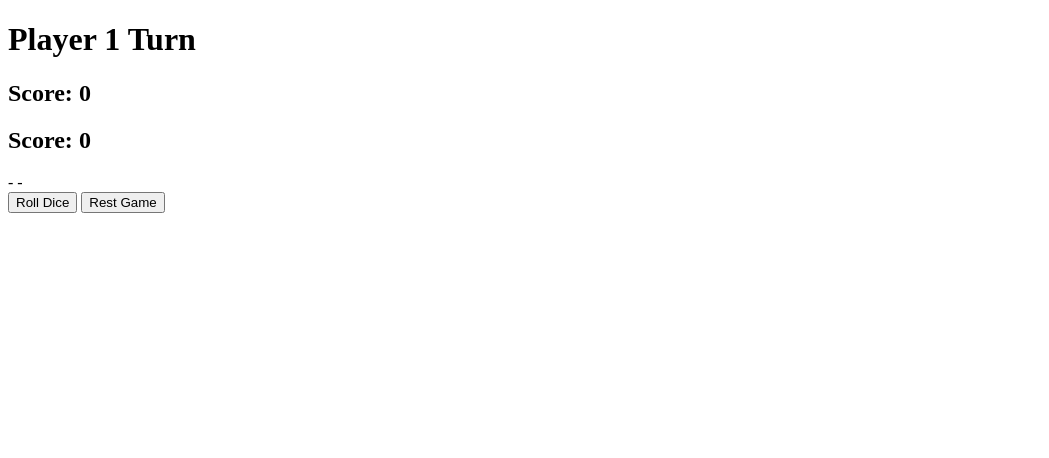
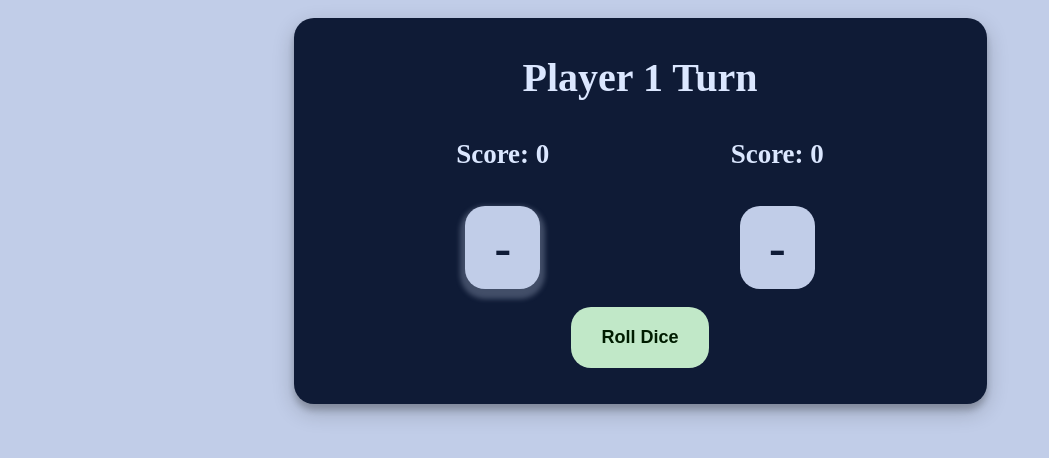
Before and after one commit to Vejituh/dice-game, a plain HTML site: page index.html in a window 1280 px wide. Shown: the whole page, without its empty margins (0-1049 px from the left). Drawn offline with Linux system fonts and the light colour scheme.

Commit message:
add styling and fix to html

```diff
--- a/index.html
+++ b/index.html
@@ -12,12 +12,12 @@
                 <h2>Score: <span id="player1-score">0</span></h2>
                 <h2>Score: <span id="player2-score">0</span></h2>
             </div>
-            <div class="players-dice-roll">
-                <span id="player1-dice-roll">-</span>
+            <div class="player-dice-rolls">
+                <span  class="current" id="player1-dice-roll">-</span>
                 <span id="player2-dice-roll">-</span>
             </div>
             <div class="game-buttons">
-                <button id="roll-dice-button">Roll Dice</button>
+                <button class="active" id="roll-dice-button">Roll Dice</button>
                 <button id="reset-game-button">Rest Game</button>
             </div>
         </div>
--- a/main.css
+++ b/main.css
@@ -0,0 +1,87 @@
+body {
+    margin: 0;
+    background-color: #C1CDE8;
+    color: #DBE7FF;
+    padding: 0 2ch;
+    font-size: 18px;
+}
+
+h1, h2 {
+    margin: 0;
+}
+
+h1 {
+    font-size: 40px;
+    margin-bottom: 1ch;
+}
+
+.game-container {
+    max-width: 65ch;
+    background-color: #0F1B36;
+    display: flex;
+    flex-direction: column;
+    text-align: center;
+    margin: 2ch auto;
+    border-radius: 20px;
+    padding: 4ch 6ch;
+    box-shadow: 0 8px 22px rgba(0,0,0,0.20), 0 6px 6px rgba(0,0,0,0.20);
+}
+
+.player-scores, .player-dice-rolls {
+    display: flex;
+    flex-flow: row wrap;
+    align-items: center;
+    justify-content: space-around;
+    padding: 2ch;
+}
+
+#player1-dice-roll, #player2-dice-roll {
+    background-color: #C1CDE8;
+    color: #0F1B36;
+    padding: 0.5ch 0;
+    width: 3ch;
+    border-radius: 20px;
+    font-weight: 900;
+    font-size: 50px;
+}
+
+.game-buttons {
+    display: flex;
+    justify-content: center;
+}
+
+#roll-dice-button,  #reset-game-button{
+    padding: 2ch 3ch;
+    border-radius: 20px;
+    border: none;
+    font-size: 18px;
+    font-weight: 600;
+    cursor: pointer;
+}
+
+#roll-dice-button {
+    background-color: #C1E8C8;
+    color: #001C00;
+}
+
+#roll-dice-button:hover {
+    box-shadow: 0px 5px 5px 5px rgba(193,232,200,0.25);
+}
+
+#reset-game-button {
+    display: none;
+    background-color: #75819C;
+    color: #DBE7FF;
+}
+
+#reset-game-button:hover {
+    box-shadow: 0px 5px 5px 5px rgba(117,129,156,0.25);
+}
+
+.current {
+    box-shadow: 0px 5px 5px 5px rgba(219, 231, 255,0.25);
+}
+
+.active {
+    display: block;
+}
```
